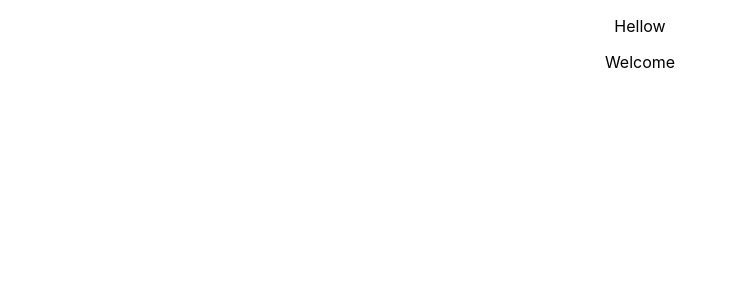
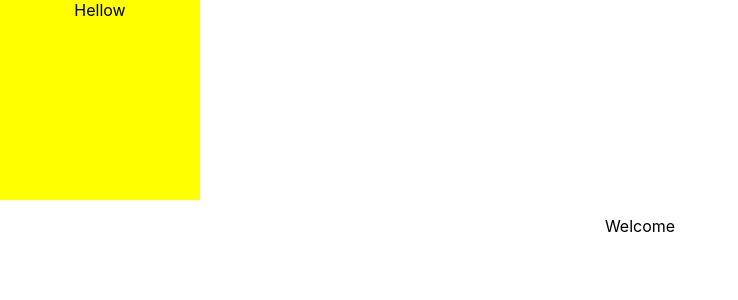
Before and after one commit to hadugo/react, a React (Create React App) app in the folder 1st_prj/: page / in a window 1280 px wide. Shown: the top 300 px of the page, without its empty margins (0-738 px from the left). Built offline with nearby package versions, Linux system fonts and the light colour scheme.

Commit message:
cssModule

```diff
--- a/1st_prj/src/App.js
+++ b/1st_prj/src/App.js
@@ -1,11 +1,13 @@
 import './App.css';
-import Hello, { Welcome } from './component/HellowComponent';
+import Hello from './component/HellowComponent';
+import Welcome from './component/WellcomeComponent';
 function App() {
 
   return (
 
     <div className="App">
       <Hello/>
+      <p></p>
       <Welcome/>
     </div>
 
--- a/1st_prj/src/component/HellowComponent.js
+++ b/1st_prj/src/component/HellowComponent.js
@@ -1,14 +1,8 @@
+import hellowStyle from'./HellowComponent.module.css'
 const Hello = () => {
     return (
-        <p>Hellow</p>
+        <div className={hellowStyle.hellow}>Hellow</div>
     )
 }
 
 export default Hello
-
-export function Welcome(){
-    return (
-        <p>Welcome</p>
-    )
-
-}
--- /dev/null
+++ b/1st_prj/src/component/HellowComponent.module.css
@@ -0,0 +1,5 @@
+.hellow {
+    width: 200px;
+    height: 200px;
+    background-color: yellow;
+}
--- /dev/null
+++ b/1st_prj/src/component/WellcomeComponent.js
@@ -0,0 +1,6 @@
+export default function Welcome(){
+    return (
+        <div>Welcome</div>
+    )
+
+}
```
Also changed, not shown: 1 other file (tests, documents, lock files or other folders).
